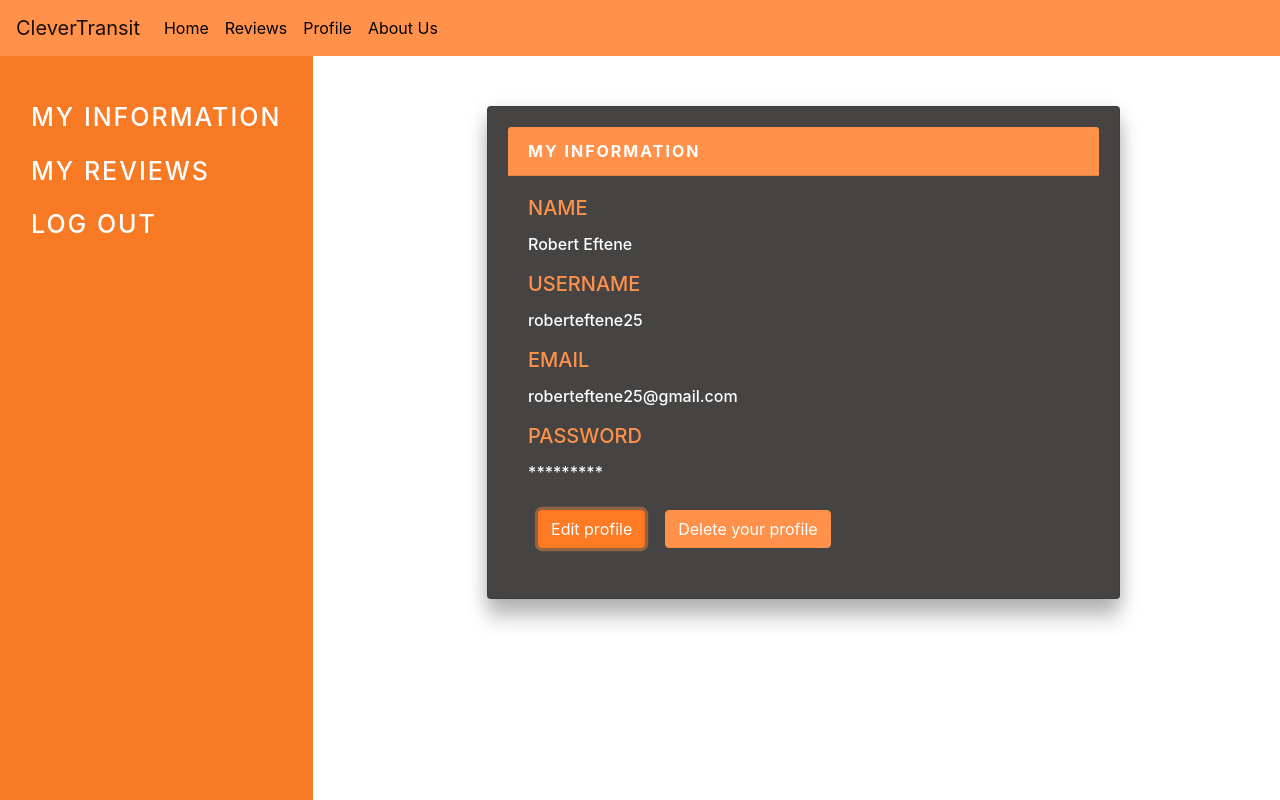
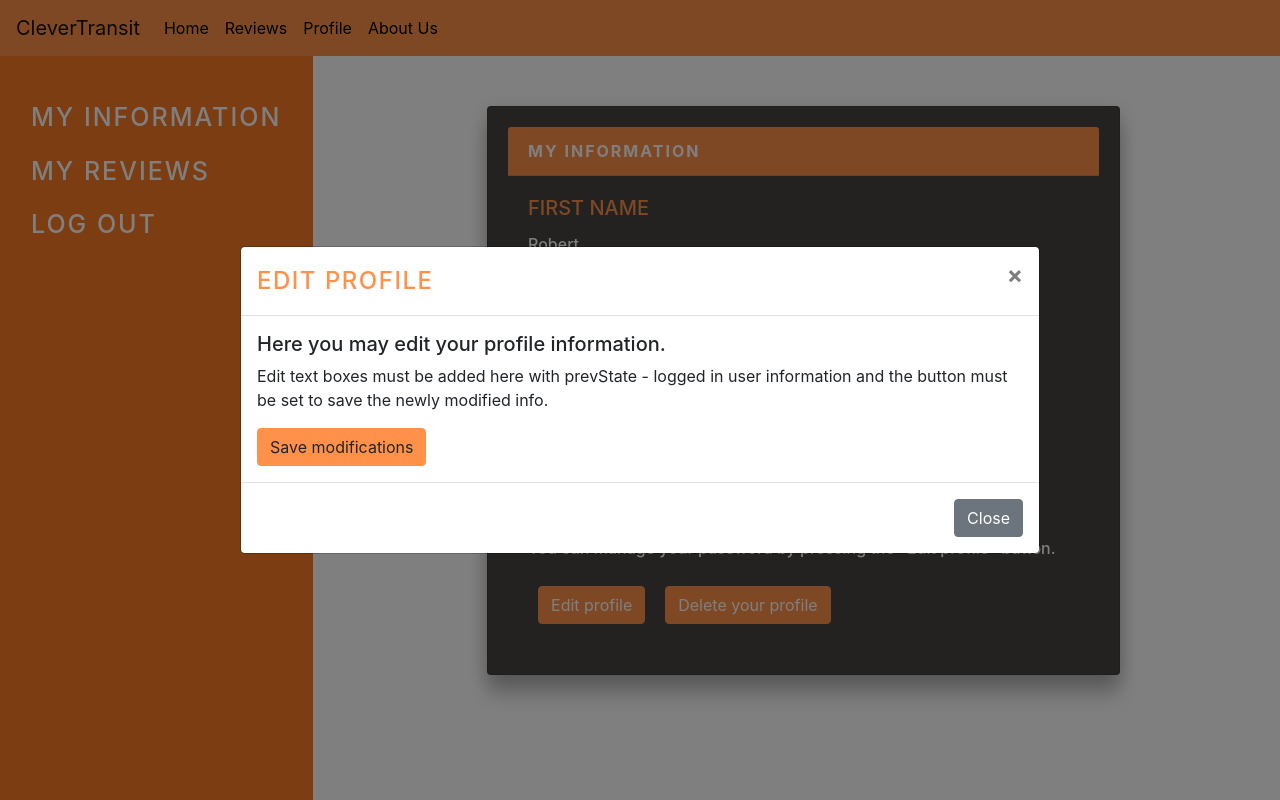
Before and after one commit to roberteftene/CleverTransit, a React (Create React App) app in the folder frontend/: page /profile in a window 1280 px wide. Both pictures are taken after a click on the button "Edit profile". Shown: the top 800 px of the page. Built offline with nearby package versions, Linux system fonts and the light colour scheme.

Commit message:
set up buttons for edit and delete profile, must be modified after login functionality done

```diff
--- a/frontend/src/components/ProfileInfoCard/ProfileInfoCard.js
+++ b/frontend/src/components/ProfileInfoCard/ProfileInfoCard.js
@@ -9,6 +9,7 @@ export default class ProfileInfoCard extends React.Component {
         super(props);
         this.state = {
             isModalDeleteOpen: false,
+            isModalEditOpen: false,
             redirect: false
         }
     }
@@ -21,6 +22,13 @@ export default class ProfileInfoCard extends React.Component {
         window.location.href = "/"
     }
 
+    openEditModal = () => this.setState({ isModalEditOpen: true });
+    closeEditModal = () => this.setState({ isModalEditOpen: false });
+
+    saveModifications = () => {
+
+    }
+
     render() {
         return (
             <div className="infoCard-container">
@@ -29,8 +37,11 @@ export default class ProfileInfoCard extends React.Component {
                     <Card.Header className="card-header">My Information</Card.Header>
                     <Card.Body>
 
-                        <Card.Title>Name</Card.Title>
-                        <Card.Text className="card-text">Robert Eftene</Card.Text>
+                        <Card.Title>First Name</Card.Title>
+                        <Card.Text className="card-text">Robert</Card.Text>
+
+                        <Card.Title>Last Name</Card.Title>
+                        <Card.Text className="card-text">Eftene</Card.Text>
 
                         <Card.Title>Username</Card.Title>
                         <Card.Text className="card-text">roberteftene25</Card.Text>
@@ -39,11 +50,36 @@ export default class ProfileInfoCard extends React.Component {
                         <Card.Text className="card-text">roberteftene25@gmail.com</Card.Text>
 
                         <Card.Title>Password</Card.Title>
-                        <Card.Text className="card-text">*********</Card.Text>
+                        <Card.Text className="card-text">You can manage your password by pressing the "Edit profile" button.</Card.Text>
 
-                        <Button variant="primary" className="profile-card-btn">Edit profile</Button>
+
+
+                        <Button variant="primary" className="profile-card-btn" onClick={this.openEditModal}>Edit profile</Button>
+                        <Modal
+                            aria-labelledby="contained-modal-title-vcenter"
+                            size="lg"
+                            centered show={this.state.isModalEditOpen} onHide={this.closeEditModal}>
+                            <Modal.Header closeButton>
+                                <Modal.Title>Edit profile</Modal.Title>
+                            </Modal.Header>
+                            <Modal.Body>
+                                <h5>Here you may edit your profile information.</h5>
+
+                                <p>Edit text boxes must be added here with prevState - logged in user information and the button must be set to save the newly modified info.</p>
+
+                                <Button variant="primary" className="btn-edit-profile" onClick={this.saveModifications}>Save modifications</Button>
+                            </Modal.Body>
+                            <Modal.Footer>
+                                <Button variant="secondary" onClick={this.closeEditModal}>
+                                    Close
+                                </Button>
+                            </Modal.Footer>
+                        </Modal>
+
+
+
+
                         <Button variant="primary" className="profile-card-btn" onClick={this.openDeleteModal}>Delete your profile</Button>
-
                         <Modal
                             aria-labelledby="contained-modal-title-vcenter"
                             dialogClassName="modal-120w"
@@ -62,6 +98,8 @@ export default class ProfileInfoCard extends React.Component {
                             </Modal.Footer>
                         </Modal>
 
+
+
                     </Card.Body>
                 </Card>
 
```
